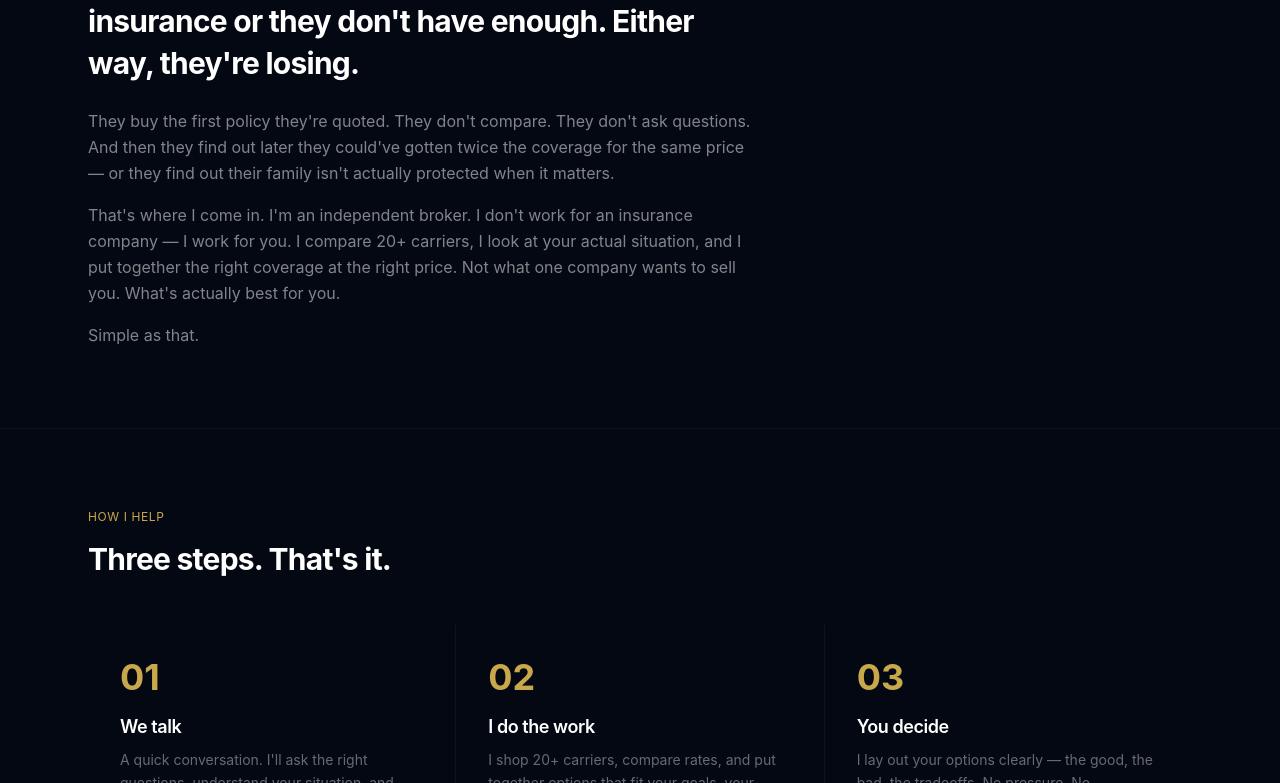
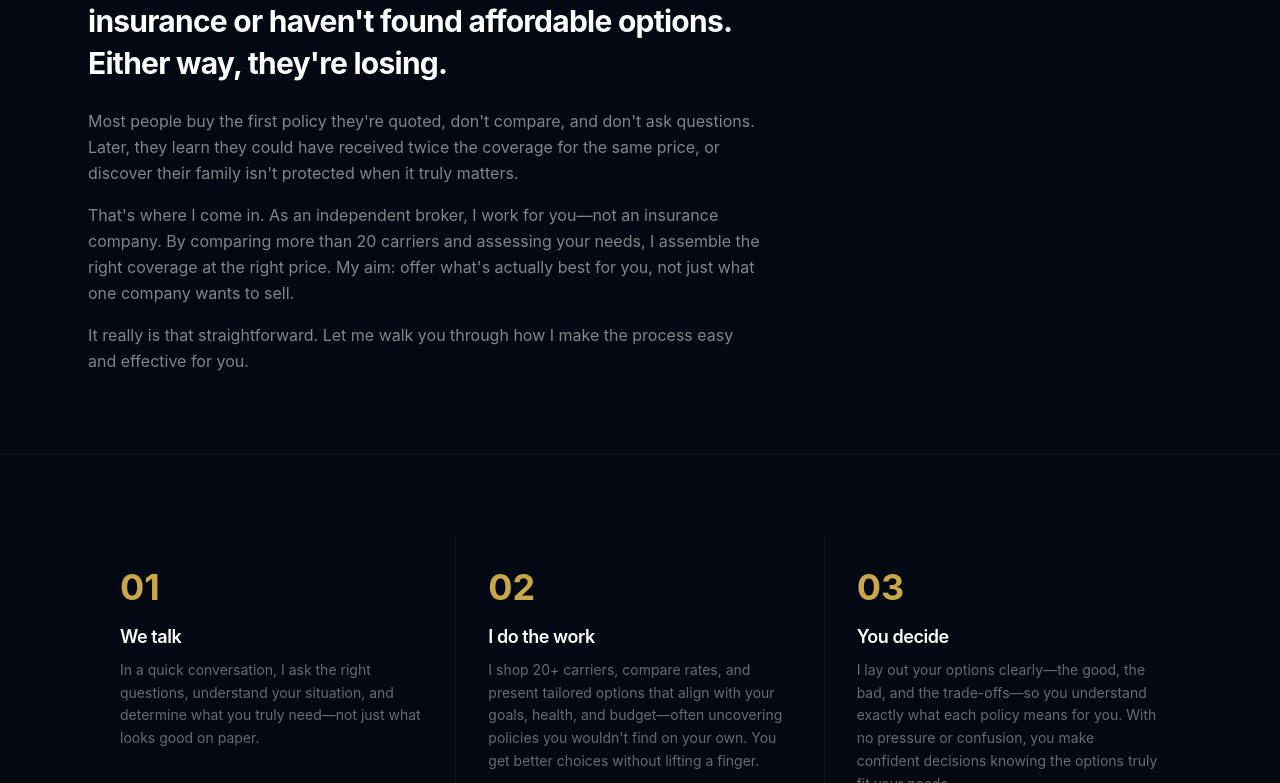
Before and after one commit to chillogu/built-by-spencer, a Next.js app: page / in a window 1280 px wide. Shown: the part 1017-1800 px from the top of the page. Built offline with nearby package versions, Linux system fonts and the light colour scheme.

Commit message:
update homepage copy

```diff
--- a/src/app/page.tsx
+++ b/src/app/page.tsx
@@ -11,17 +11,17 @@ export default function Home() {
           <div className="max-w-2xl">
             <p className="text-gold-500 text-xs uppercase tracking-wider mb-4">Here's the truth</p>
             <h2 className="text-2xl sm:text-3xl font-bold mb-6 tracking-tight leading-snug">
-              Most people are either overpaying for life insurance or they don't have enough. Either way, they're losing.
+              Most people are either overpaying for life insurance or haven't found affordable options. Either way, they're losing.
             </h2>
             <div className="space-y-4 text-white/50 leading-relaxed">
               <p>
-                They buy the first policy they're quoted. They don't compare. They don't ask questions. And then they find out later they could've gotten twice the coverage for the same price — or they find out their family isn't actually protected when it matters.
+                Most people buy the first policy they're quoted, don't compare, and don't ask questions. Later, they learn they could have received twice the coverage for the same price, or discover their family isn't protected when it truly matters.
               </p>
               <p>
-                That's where I come in. I'm an independent broker. I don't work for an insurance company — I work for you. I compare 20+ carriers, I look at your actual situation, and I put together the right coverage at the right price. Not what one company wants to sell you. What's actually best for you.
+                That's where I come in. As an independent broker, I work for you—not an insurance company. By comparing more than 20 carriers and assessing your needs, I assemble the right coverage at the right price. My aim: offer what's actually best for you, not just what one company wants to sell.
               </p>
               <p>
-                Simple as that.
+                It really is that straightforward. Let me walk you through how I make the process easy and effective for you.
               </p>
             </div>
           </div>
@@ -30,30 +30,26 @@ export default function Home() {
 
       <section className="border-t border-white/5">
         <div className="max-w-6xl mx-auto px-5 sm:px-6 py-20">
-          <p className="text-gold-500 text-xs uppercase tracking-wider mb-4">How I help</p>
-          <h2 className="text-2xl sm:text-3xl font-bold mb-12 tracking-tight">
-            Three steps. That's it.
-          </h2>
           <div className="grid grid-cols-1 md:grid-cols-3 gap-px bg-white/5 rounded-xl overflow-hidden">
             <div className="bg-navy-950 p-8">
               <div className="text-gold-500 text-4xl font-bold mb-4">01</div>
               <h3 className="text-white font-semibold text-lg mb-2">We talk</h3>
               <p className="text-white/40 text-sm leading-relaxed">
-                A quick conversation. I'll ask the right questions, understand your situation, and figure out what you actually need — not what looks good on paper.
+                In a quick conversation, I ask the right questions, understand your situation, and determine what you truly need—not just what looks good on paper.
               </p>
             </div>
             <div className="bg-navy-950 p-8">
               <div className="text-gold-500 text-4xl font-bold mb-4">02</div>
               <h3 className="text-white font-semibold text-lg mb-2">I do the work</h3>
               <p className="text-white/40 text-sm leading-relaxed">
-                I shop 20+ carriers, compare rates, and put together options that fit your goals, your health, and your budget. You don't lift a finger.
+                I shop 20+ carriers, compare rates, and present tailored options that align with your goals, health, and budget—often uncovering policies you wouldn't find on your own. You get better choices without lifting a finger.
               </p>
             </div>
             <div className="bg-navy-950 p-8">
               <div className="text-gold-500 text-4xl font-bold mb-4">03</div>
               <h3 className="text-white font-semibold text-lg mb-2">You decide</h3>
               <p className="text-white/40 text-sm leading-relaxed">
-                I lay out your options clearly — the good, the bad, the tradeoffs. No pressure. No confusion. You make the call with full confidence.
+                I lay out your options clearly—the good, the bad, and the trade-offs—so you understand exactly what each policy means for you. With no pressure or confusion, you make confident decisions knowing the options truly fit your needs.
               </p>
             </div>
           </div>
```
